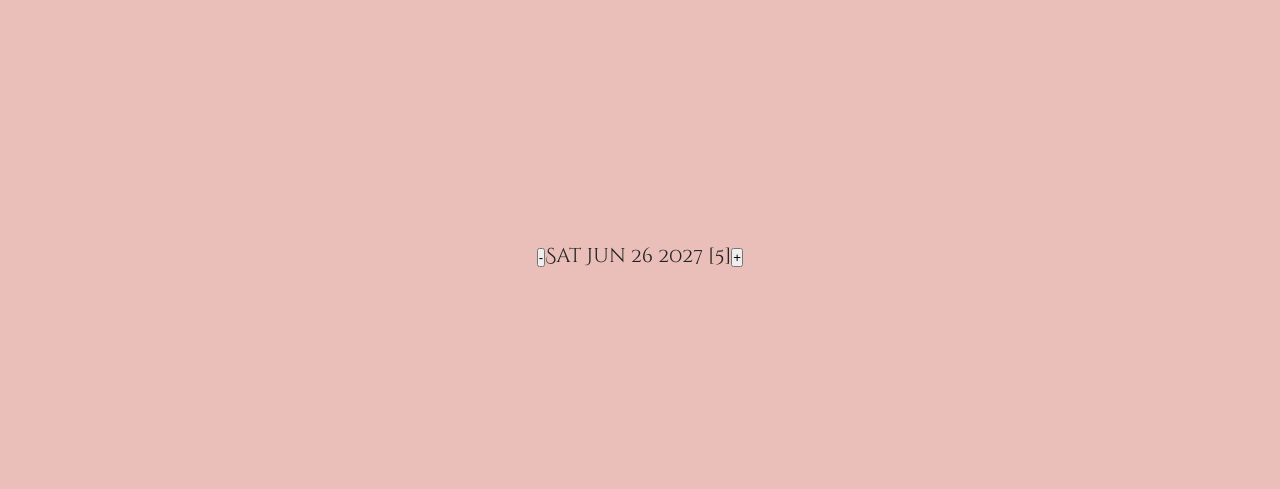
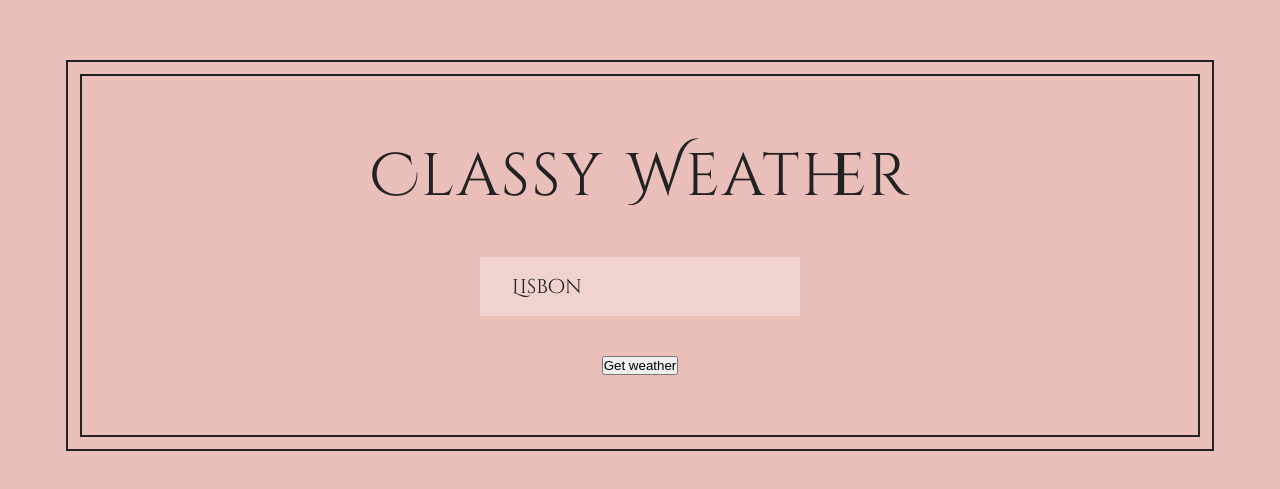
Before and after one commit to agiraldomolina/Weather, a React (Create React App) app: page / in a window 1280 px wide. Shown: the part 145-634 px from the top of the page. Built offline with nearby package versions, Linux system fonts and the light colour scheme.

Commit message:
Starting the app

```diff
--- a/src/App.js
+++ b/src/App.js
@@ -1,38 +1,38 @@
-import React from'react';
-class Counter extends React.Component {
+import React from "react";
+
+class App extends React.Component {
   constructor(props){
     super(props);
-
-    this.state = {
-      count: 5
+    this.state ={
+      location: "Lisbon"
     };
-    this.handleDecrement = this.handleDecrement.bind(this);
-    this.handleIncrement = this.handleIncrement.bind(this);
+    this.fetchWeather = this.fetchWeather.bind(this);
   }
 
-  handleDecrement(){
-    this.setState((curState)=>{
-      return {count: curState.count - 1 };
-    })
+  fetchWeather (){
+    console.log("Loading data...");
+    console.log(this)
   }
-  handleIncrement(){
-    this.setState((curState)=>{
-      return {count: curState.count + 1 };
-    })
-  }
+  render(){
+    return (
+      <div className="app">
+        <h1>
+          Classy Weather
+        </h1>
+        <div>
+          <input
+            type="text"
+            placeholder="Search from location..."
+            value={this.state.location}
+            onChange={(e)=>this.setState({location: e.target.value})}
+          >
 
-  render(){
-    const date = new Date('june 21 2027')
-    date.setDate(date.getDate() +  this.state.count);
-
-    return (
-      <div>
-        <button onClick={this.handleDecrement}>-</button>
-        <span>{date.toDateString()} [{this.state.count}]</span>
-        <button onClick={this.handleIncrement}>+</button>
+          </input>
+        </div>
+        <button onClick={this.fetchWeather}>Get weather</button>
       </div>
     )
   }
 }
 
-export default Counter;
+export default App;
```
Also changed, not shown: src/Counter.js (added, +38 -0 lines).
